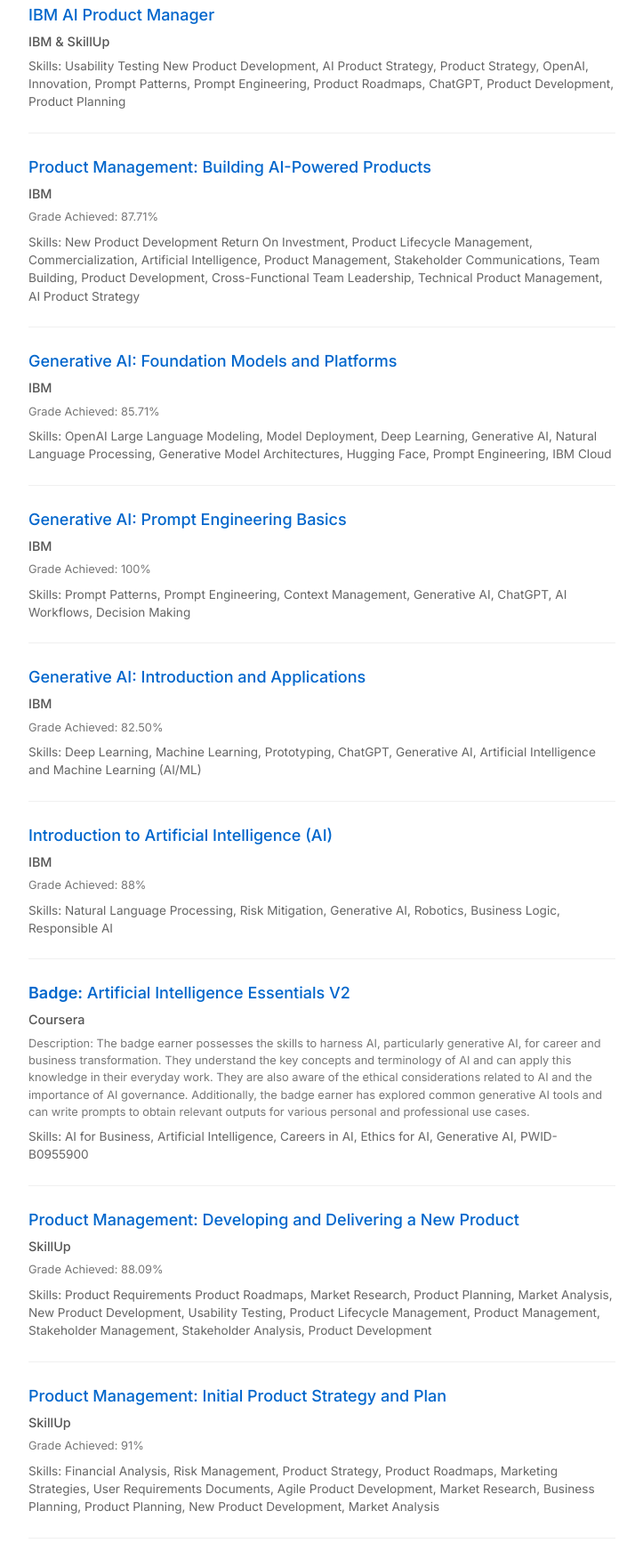
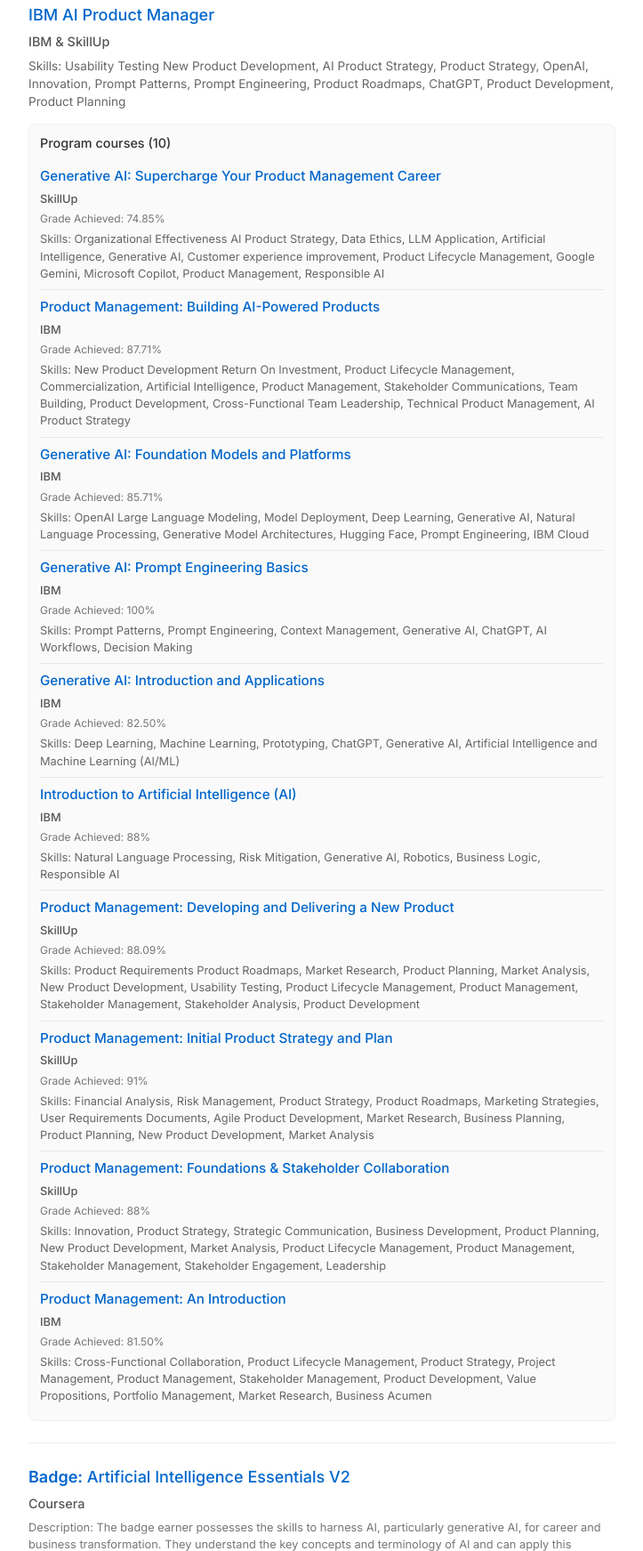
Before and after one commit to FahimMuntashir/certs.fahimmuntashir.com, a plain HTML site: page index.html in a window 1280 px wide. Shown: the part 178-1921 px from the top of the page at 89% size, without its empty margins (278-1001 px from the left). Drawn offline with Linux system fonts and the light colour scheme.

Commit message:
redesign IBM AI Product Manager

```diff
--- a/index.html
+++ b/index.html
@@ -37,17 +37,48 @@
             Prompt Engineering, Product Roadmaps, ChatGPT, Product Development,
             Product Planning
           </p>
+
+          <details class="program-courses" open>
+            <summary>Program courses (10)</summary>
+
+            <div class="program-course">
+              <h3>
+                <a
+                  href="https://coursera.org/share/0e0a1e2f52a4e4e6643e039afc9a28f5"
+                  target="_blank"
+                >
+                  Generative AI: Supercharge Your Product Management Career</a
+                >
+              </h3>
+              <p class="issuer">SkillUp</p>
+              <p class="date">Grade Achieved: 74.85%</p>
+              <p class="skills">
+                Skills: Organizational Effectiveness
+AI Product Strategy,
+Data Ethics,
+LLM Application,
+Artificial Intelligence,
+Generative AI,
+Customer experience improvement,
+Product Lifecycle Management,
+Google Gemini,
+Microsoft Copilot,
+Product Management,
+Responsible AI
+              </p>
             </div>
 
-        <div class="certification">
-          <h2>
+
+
+            <div class="program-course">
+              <h3>
                 <a
                   href="https://coursera.org/share/0e0a1e2f52a4e4e6643e039afc9a28f5"
                   target="_blank"
                 >
                   Product Management: Building AI-Powered Products</a
                 >
-          </h2>
+              </h3>
               <p class="issuer">IBM</p>
               <p class="date">Grade Achieved: 87.71%</p>
               <p class="skills">
@@ -59,15 +90,15 @@
               </p>
             </div>
 
-        <div class="certification">
-          <h2>
+            <div class="program-course">
+              <h3>
                 <a
                   href="https://coursera.org/share/62cdf5856dbd4f489324f04ef9a3f21e"
                   target="_blank"
                 >
                   Generative AI: Foundation Models and Platforms</a
                 >
-          </h2>
+              </h3>
               <p class="issuer">IBM</p>
               <p class="date">Grade Achieved: 85.71%</p>
               <p class="skills">
@@ -77,15 +108,15 @@
               </p>
             </div>
 
-        <div class="certification">
-          <h2>
+            <div class="program-course">
+              <h3>
                 <a
                   href="https://coursera.org/share/9ba2757941183fd8df0a9bd91e564792"
                   target="_blank"
                 >
                   Generative AI: Prompt Engineering Basics</a
                 >
-          </h2>
+              </h3>
               <p class="issuer">IBM</p>
               <p class="date">Grade Achieved: 100%</p>
               <p class="skills">
@@ -94,38 +125,121 @@
               </p>
             </div>
 
-        <div class="certification">
-          <h2>
+            <div class="program-course">
+              <h3>
                 <a
                   href="https://coursera.org/share/e64ad6da6c3fa0288343ca422676b651"
                   target="_blank"
                 >
                   Generative AI: Introduction and Applications</a
                 >
-          </h2>
+              </h3>
               <p class="issuer">IBM</p>
               <p class="date">Grade Achieved: 82.50%</p>
               <p class="skills">
                 Skills: Deep Learning, Machine Learning, Prototyping, ChatGPT,
-            Generative AI, Artificial Intelligence and Machine Learning (AI/ML)
+                Generative AI, Artificial Intelligence and Machine Learning
+                (AI/ML)
               </p>
             </div>
 
-        <div class="certification">
-          <h2>
+            <div class="program-course">
+              <h3>
                 <a
                   href="https://coursera.org/share/2515174815c45f1ad33e21513fa1efcc"
                   target="_blank"
                 >
                   Introduction to Artificial Intelligence (AI)</a
                 >
-          </h2>
+              </h3>
               <p class="issuer">IBM</p>
               <p class="date">Grade Achieved: 88%</p>
               <p class="skills">
-            Skills: Natural Language Processing, Risk Mitigation, Generative AI,
-            Robotics, Business Logic, Responsible AI
+                Skills: Natural Language Processing, Risk Mitigation, Generative
+                AI, Robotics, Business Logic, Responsible AI
               </p>
+            </div>
+
+            <div class="program-course">
+              <h3>
+                <a
+                  href="https://coursera.org/share/ed95d3531a0393303d4b3b884ec853dc"
+                  target="_blank"
+                >
+                  Product Management: Developing and Delivering a New Product</a
+                >
+              </h3>
+              <p class="issuer">SkillUp</p>
+              <p class="date">Grade Achieved: 88.09%</p>
+              <p class="skills">
+                Skills: Product Requirements Product Roadmaps, Market Research,
+                Product Planning, Market Analysis, New Product Development,
+                Usability Testing, Product Lifecycle Management, Product
+                Management, Stakeholder Management, Stakeholder Analysis, Product
+                Development
+              </p>
+            </div>
+
+            <div class="program-course">
+              <h3>
+                <a
+                  href="https://coursera.org/share/8c12ccc7e964734c5804c1ab1a8b9d58"
+                  target="_blank"
+                >
+                  Product Management: Initial Product Strategy and Plan</a
+                >
+              </h3>
+              <p class="issuer">SkillUp</p>
+              <p class="date">Grade Achieved: 91%</p>
+              <p class="skills">
+                Skills: Financial Analysis, Risk Management, Product Strategy,
+                Product Roadmaps, Marketing Strategies, User Requirements
+                Documents, Agile Product Development, Market Research, Business
+                Planning, Product Planning, New Product Development, Market
+                Analysis
+              </p>
+            </div>
+
+            <div class="program-course">
+              <h3>
+                <a
+                  href="https://coursera.org/share/39fb91293e48aa6b0f55807ac71e2642"
+                  target="_blank"
+                >
+                  Product Management: Foundations & Stakeholder Collaboration</a
+                >
+              </h3>
+              <p class="issuer">SkillUp</p>
+              <p class="date">Grade Achieved: 88%</p>
+              <p class="skills">
+                Skills: Innovation, Product Strategy, Strategic Communication,
+                Business Development, Product Planning, New Product Development,
+                Market Analysis, Product Lifecycle Management, Product
+                Management, Stakeholder Management, Stakeholder Engagement,
+                Leadership
+              </p>
+            </div>
+
+            <div class="program-course">
+              <h3>
+                <a
+                  href="https://coursera.org/share/5c5a3b64afd3369d66fe61d6403b1339"
+                  target="_blank"
+                >
+                  Product Management: An Introduction</a
+                >
+              </h3>
+              <p class="issuer">IBM</p>
+              <p class="date">Grade Achieved: 81.50%</p>
+              <p class="skills">
+                Skills: Cross-Functional Collaboration, Product Lifecycle
+                Management, Product Strategy, Project Management, Product
+                Management, Stakeholder Management, Product Development, Value
+                Propositions, Portfolio Management, Market Research, Business
+                Acumen
+              </p>
+            </div>
+          </details>
         </div>
 
         <div class="certification">
@@ -154,80 +268,6 @@
           </p>
         </div>
 
-        <div class="certification">
-          <h2>
-            <a
-              href="https://coursera.org/share/ed95d3531a0393303d4b3b884ec853dc"
-              target="_blank"
-            >
-              Product Management: Developing and Delivering a New Product</a
-            >
-          </h2>
-          <p class="issuer">SkillUp</p>
-          <p class="date">Grade Achieved: 88.09%</p>
-          <p class="skills">
-            Skills: Product Requirements Product Roadmaps, Market Research,
-            Product Planning, Market Analysis, New Product Development,
-            Usability Testing, Product Lifecycle Management, Product Management,
-            Stakeholder Management, Stakeholder Analysis, Product Development
-          </p>
-        </div>
-
-        <div class="certification">
-          <h2>
-            <a
-              href="https://coursera.org/share/8c12ccc7e964734c5804c1ab1a8b9d58"
-              target="_blank"
-            >
-              Product Management: Initial Product Strategy and Plan</a
-            >
-          </h2>
-          <p class="issuer">SkillUp</p>
-          <p class="date">Grade Achieved: 91%</p>
-          <p class="skills">
-            Skills: Financial Analysis, Risk Management, Product Strategy,
-            Product Roadmaps, Marketing Strategies, User Requirements Documents,
-            Agile Product Development, Market Research, Business Planning,
-            Product Planning, New Product Development, Market Analysis
-          </p>
-        </div>
-
-        <div class="certification">
-          <h2>
-            <a
-              href="https://coursera.org/share/39fb91293e48aa6b0f55807ac71e2642"
-              target="_blank"
-            >
-              Product Management: Foundations & Stakeholder Collaboration</a
-            >
-          </h2>
-          <p class="issuer">SkillUp</p>
-          <p class="date">Grade Achieved: 88%</p>
-          <p class="skills">
-            Skills: Innovation, Product Strategy, Strategic Communication,
-            Business Development, Product Planning, New Product Development,
-            Market Analysis, Product Lifecycle Management, Product Management,
-            Stakeholder Management, Stakeholder Engagement, Leadership
-          </p>
-        </div>
-        <div class="certification">
-          <h2>
-            <a
-              href="https://coursera.org/share/5c5a3b64afd3369d66fe61d6403b1339"
-              target="_blank"
-            >
-              Product Management: An Introduction</a
-            >
-          </h2>
-          <p class="issuer">IBM</p>
-          <p class="date">Grade Achieved: 81.50%</p>
-          <p class="skills">
-            Skills: Cross-Functional Collaboration, Product Lifecycle
-            Management, Product Strategy, Project Management, Product
-            Management, Stakeholder Management, Product Development, Value
-            Propositions, Portfolio Management, Market Research, Business Acumen
-          </p>
-        </div>
         <div class="certification">
           <h2>
             <a
--- a/styles.css
+++ b/styles.css
@@ -84,6 +84,68 @@
   border-bottom: 1px solid #f0f0f0;
 }
 
+/* Program courses nested under a main certification */
+.program-courses {
+  margin-top: 14px;
+  padding: 10px 12px;
+  border-radius: 8px;
+  background-color: #fafafa;
+  border: 1px solid #f0f0f0;
+}
+
+.program-courses > summary {
+  font-size: 0.9rem;
+  font-weight: 500;
+  cursor: pointer;
+  list-style: none;
+}
+
+.program-courses[open] > summary {
+  margin-bottom: 8px;
+}
+
+.program-courses > summary::-webkit-details-marker {
+  display: none;
+}
+
+.program-course {
+  padding: 8px 0;
+  border-top: 1px solid #e8e8e8;
+}
+
+.program-course:first-of-type {
+  border-top: none;
+}
+
+.program-course h3 {
+  font-size: 0.95rem;
+  font-weight: 500;
+  margin-bottom: 4px;
+}
+
+.program-course h3 a {
+  color: #0066cc;
+  text-decoration: none;
+}
+
+.program-course h3 a:hover {
+  text-decoration: underline;
+}
+
+.program-course .issuer {
+  font-size: 0.8rem;
+  margin-bottom: 4px;
+}
+
+.program-course .date {
+  font-size: 0.75rem;
+  margin-bottom: 4px;
+}
+
+.program-course .skills {
+  font-size: 0.8rem;
+}
+
 .certification:last-child {
   border-bottom: none;
   margin-bottom: 0;
```
Lines whose indentation alone changed are shown as unchanged.
